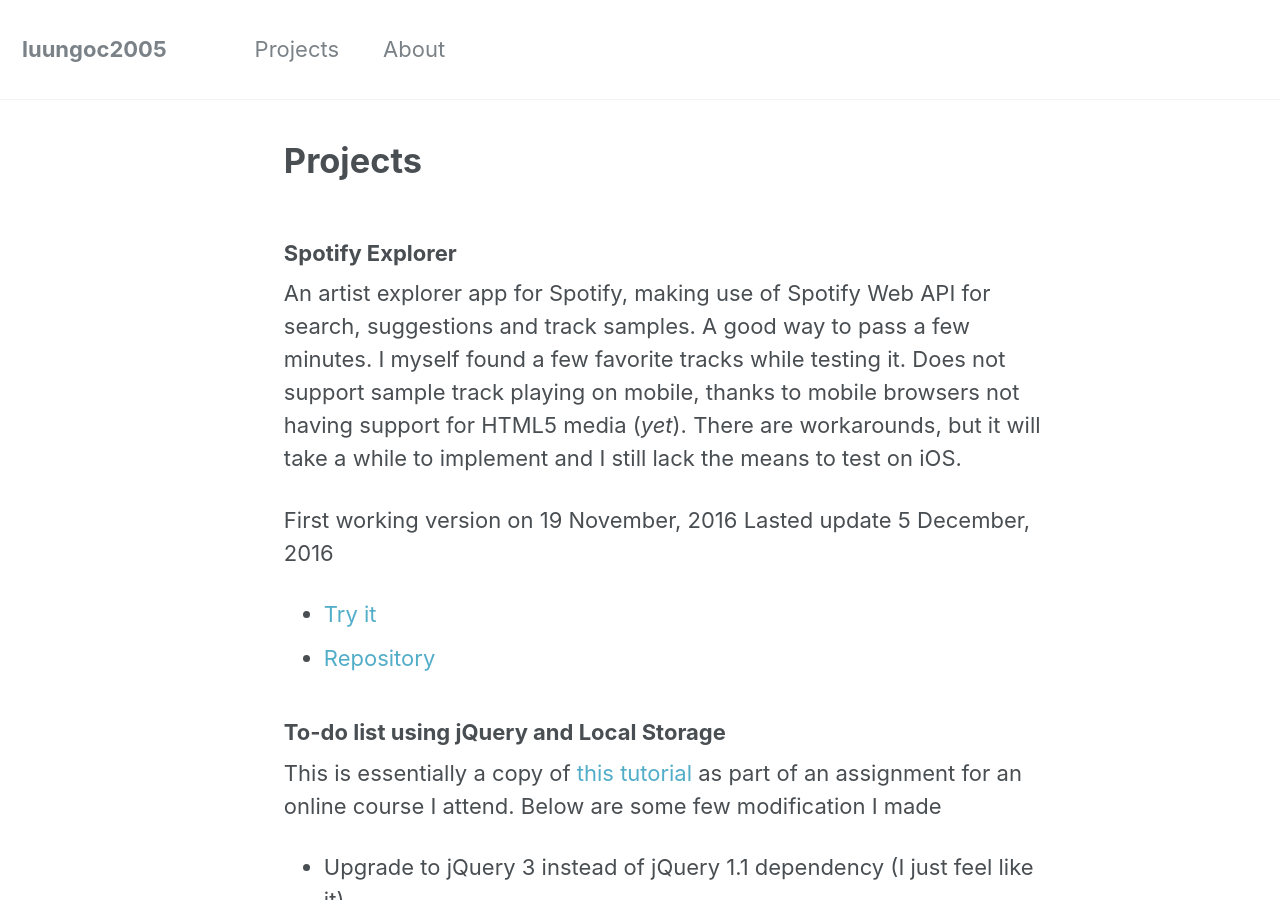
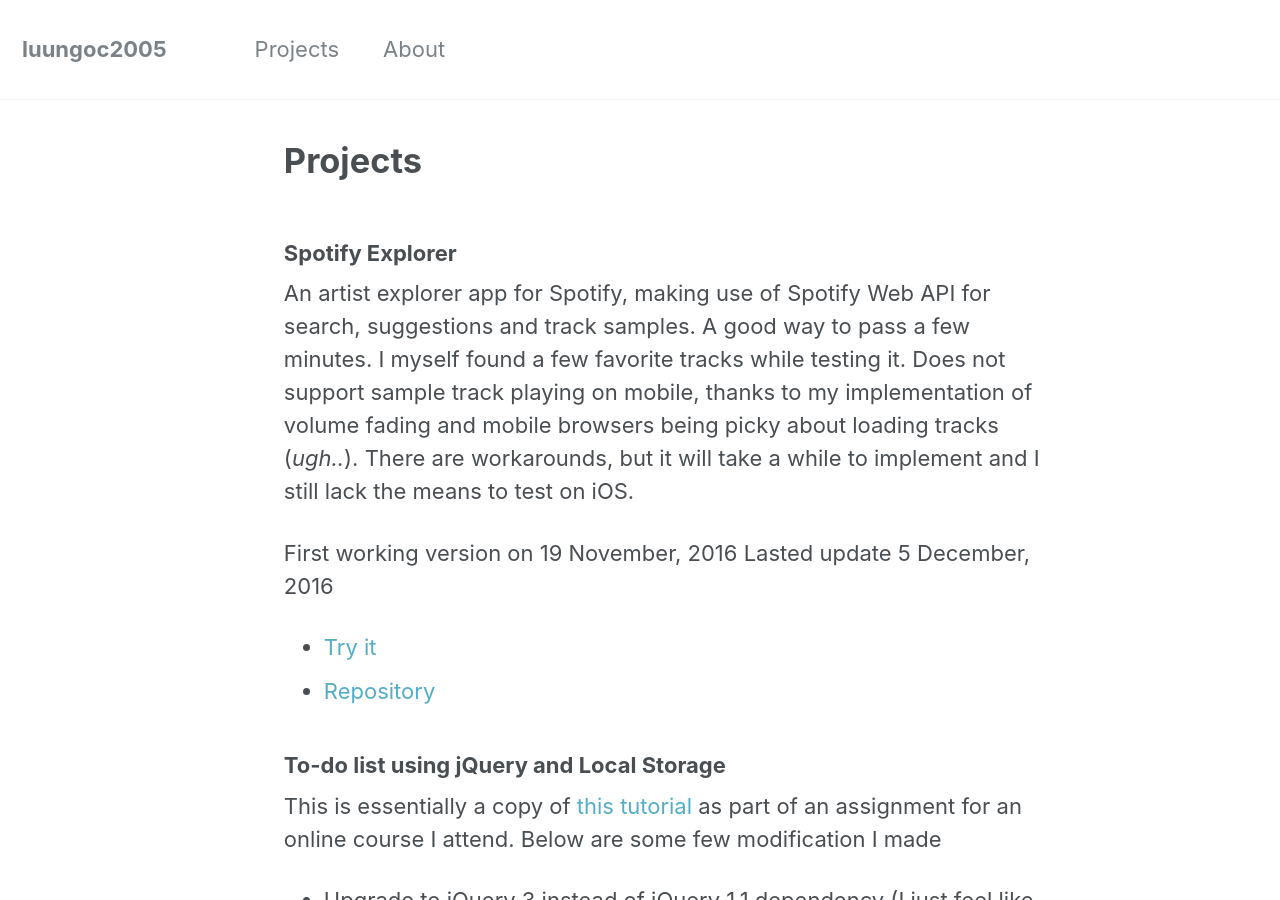
Before and after one commit to luungoc2005/luungoc2005-github-io-old, a Jekyll site: the page built from projects.md, in a window 1280 px wide and 900 px high. Built offline with Jekyll 4.4.1, drawn with Linux system fonts in a browser that asks for light colours.

Commit message:
correction on projects page

```diff
--- a/projects.md
+++ b/projects.md
@@ -7,7 +7,7 @@
 ### Spotify Explorer
 An artist explorer app for Spotify, making use of Spotify Web API for search, suggestions and track samples.
 A good way to pass a few minutes. I myself found a few favorite tracks while testing it.
-Does not support sample track playing on mobile, thanks to mobile browsers not having support for HTML5 media (*yet*). There are workarounds, but it will take a while to implement and I still lack the means to test on iOS.
+Does not support sample track playing on mobile, thanks to my implementation of volume fading and mobile browsers being picky about loading tracks (*ugh..*). There are workarounds, but it will take a while to implement and I still lack the means to test on iOS.
 
 First working version on 19 November, 2016
 Lasted update 5 December, 2016
```
